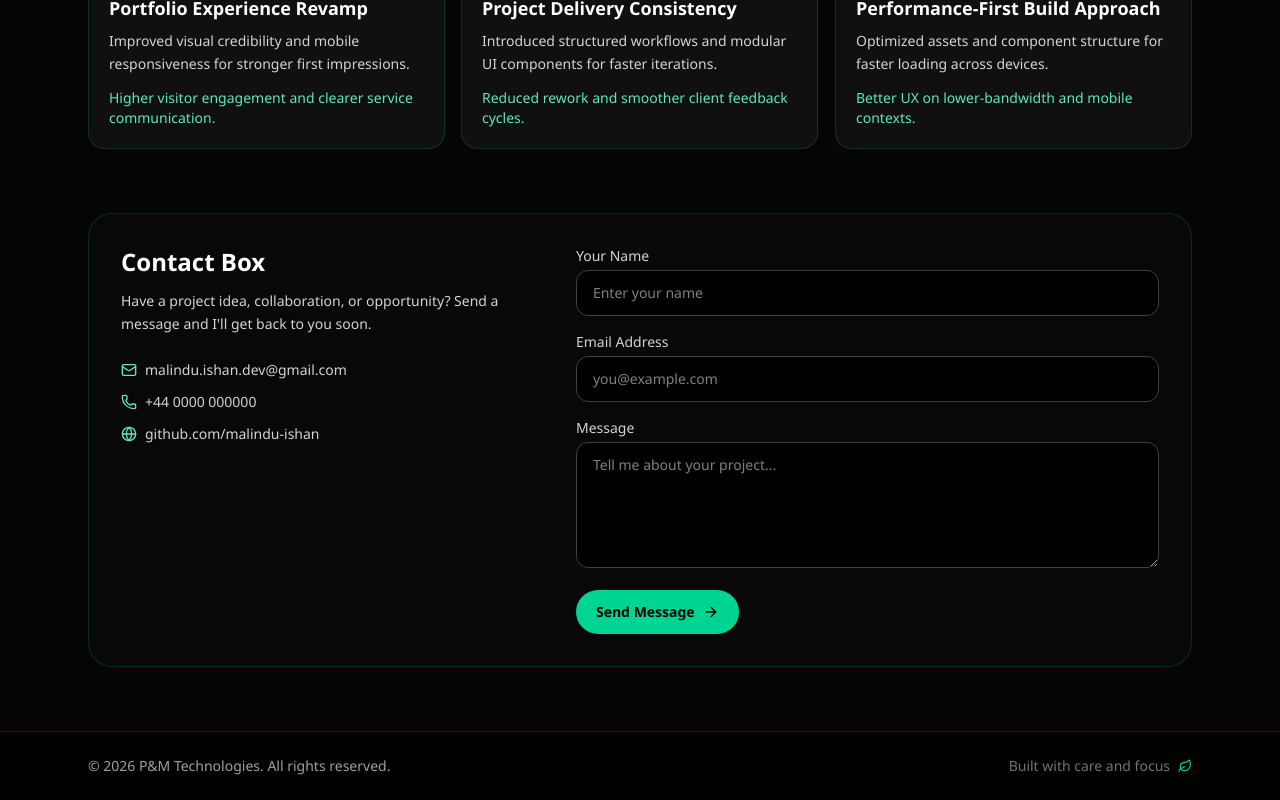
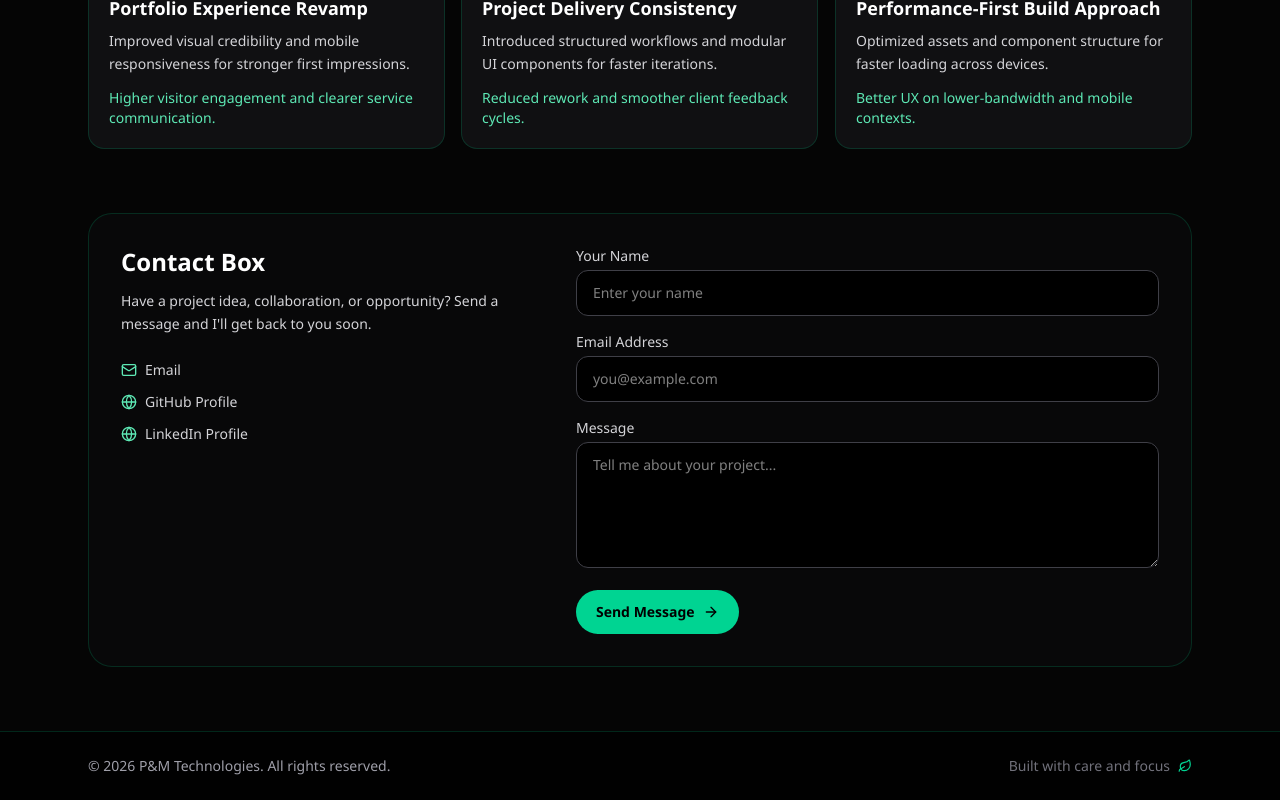
Before and after one commit to munasinghepesandi/client-portfolio, a React (Vite) app: page / in a window 1280 px wide. Shown: the part 1413-2213 px from the top of the page. Built offline with nearby package versions, Linux system fonts and the light colour scheme.

Commit message:
Updated contact details

```diff
--- a/src/App.jsx
+++ b/src/App.jsx
@@ -371,16 +371,23 @@ function App() {
             <div className="mt-6 space-y-3 text-sm text-zinc-300">
               <p className="flex items-center gap-2 break-all">
                 <Mail size={16} className="text-emerald-300" />
-                malindu.ishan.dev@gmail.com
-              </p>
-              <p className="flex items-center gap-2">
-                <Phone size={16} className="text-emerald-300" />
-                +44 0000 000000
+                <a href="mailto:ma20lindu@gmail.com" className="hover:text-emerald-200">
+                  Email
+                </a>
               </p>
               <p className="flex items-center gap-2 break-all">
                 <Globe size={16} className="text-emerald-300" />
-                github.com/malindu-ishan
+                <a href="https://github.com/malindu-ishan" target="_blank" rel="noopener noreferrer" className=" hover:text-emerald-200">
+                  GitHub Profile
+                </a>
               </p>
+                <p className="flex items-center gap-2 break-all">
+                <Globe size={16} className="text-emerald-300" />
+                <a href="https://www.linkedin.com/in/malindu-ishan-30275123a?utm_source=share&utm_campaign=share_via&utm_content=profile&utm_medium=android_app" target="_blank" rel="noopener noreferrer" className="hover:text-emerald-200">
+                  LinkedIn Profile
+                </a>
+              </p>
+
             </div>
           </div>
 
```
